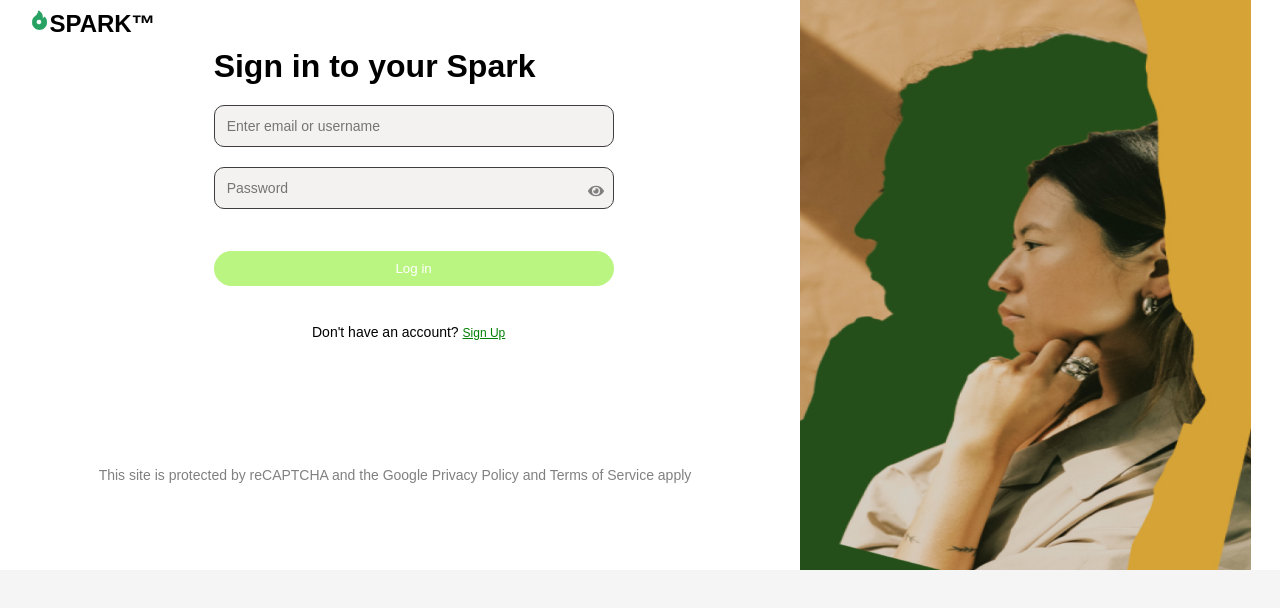
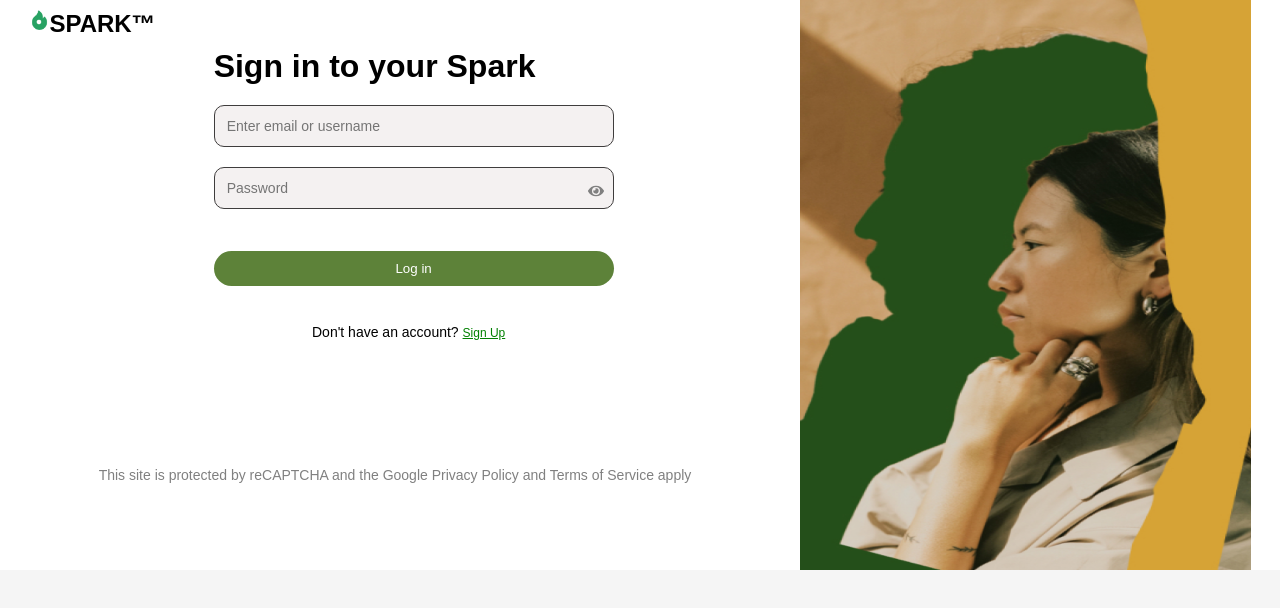
Before and after one commit to adityamohite0106/Spark-Frontend, a React (Vite) app: page /signin in a window 1280 px wide. In both pictures the pointer is over the button "Log in". Shown: the top 608 px of the page. Built offline with nearby package versions, Linux system fonts and the light colour scheme.

Commit message:
Update Signin.css

```diff
--- a/src/Desktop/Pages/Signin.css
+++ b/src/Desktop/Pages/Signin.css
@@ -217,7 +217,7 @@
     margin-bottom: 18px;
   }
  .signin-btn2:hover {
-    background-color: rgba(121, 236, 5, 0.5);
+    background-color:  rgba(71, 113, 30, 0.879);
   }
 
   /* OR Divider */
```
